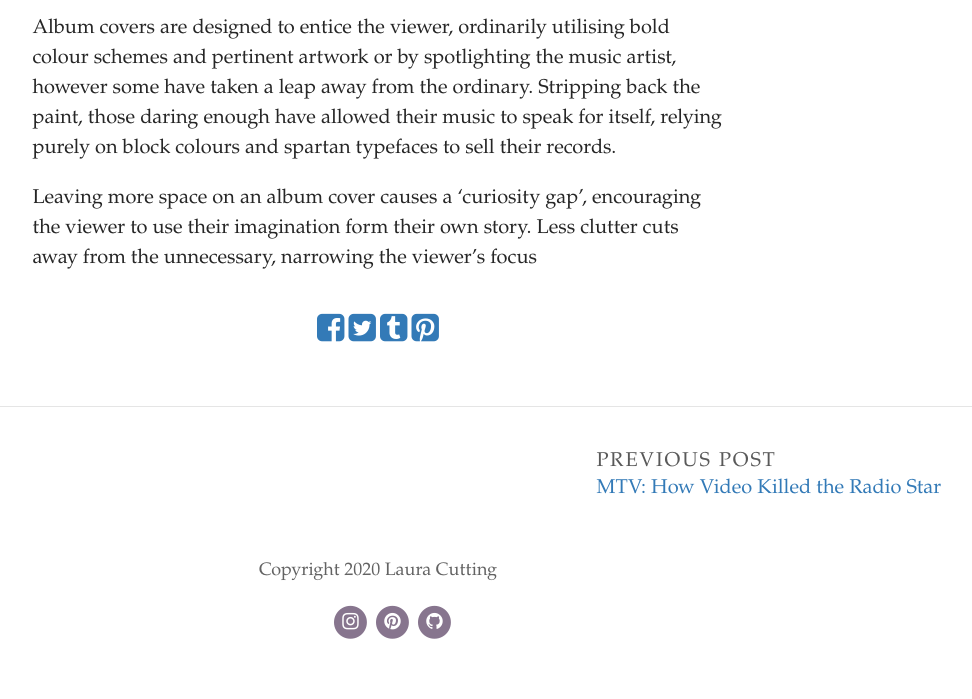
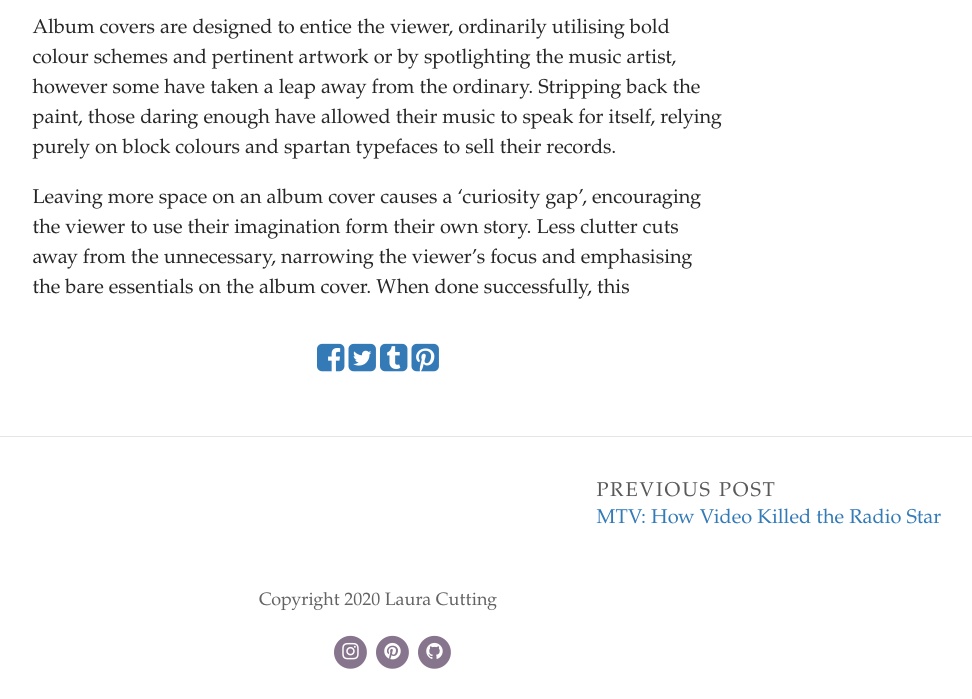
Before and after one commit to lauracutting/typetune, a Jekyll site: the page built from _posts/2020-10-23-minimalist-album-covers.md, in a window 1280 px wide and 1039 px high. Shown: the part 340-1039 px from the top of the window, without its empty margins (262-1234 px from the left). Built offline with Jekyll 4.4.1, drawn with Linux system fonts in a browser that asks for light colours; some web fonts are replaced.

Commit message:
Update Post “2020-10-23-minimalist-album-covers”

```diff
--- a/_posts/2020-10-23-minimalist-album-covers.md
+++ b/_posts/2020-10-23-minimalist-album-covers.md
@@ -8,4 +8,4 @@
 ---
 Album covers are designed to entice the viewer, ordinarily utilising bold colour schemes and pertinent artwork or by spotlighting the music artist, however some have taken a leap away from the ordinary. Stripping back the paint, those daring enough have allowed their music to speak for itself, relying purely on block colours and spartan typefaces to sell their records.
 
-Leaving more space on an album cover causes a ‘curiosity gap’, encouraging the viewer to use their imagination form their own story. Less clutter cuts away from the unnecessary, narrowing the viewer's focus
+Leaving more space on an album cover causes a ‘curiosity gap’, encouraging the viewer to use their imagination form their own story. Less clutter cuts away from the unnecessary, narrowing the viewer's focus and emphasising the bare essentials on the album cover. When done successfully, this
```
